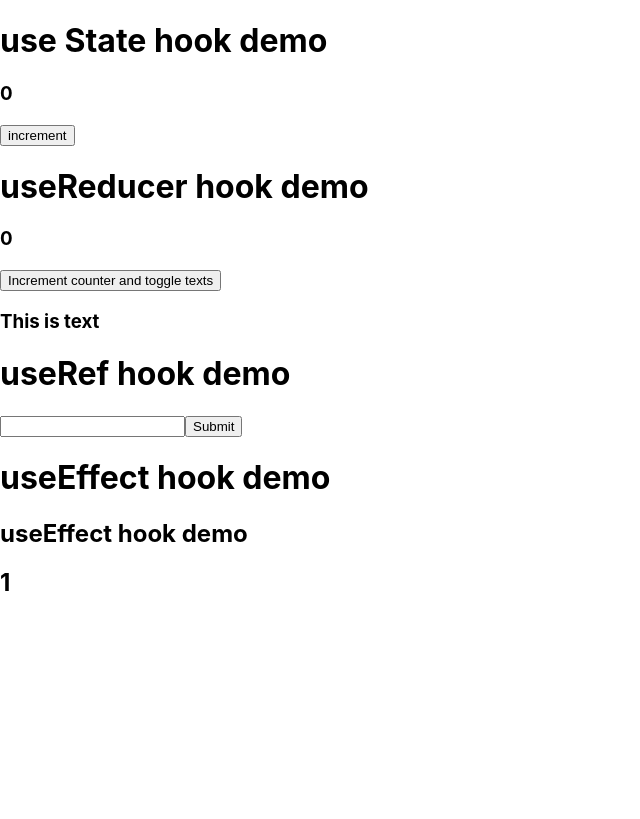
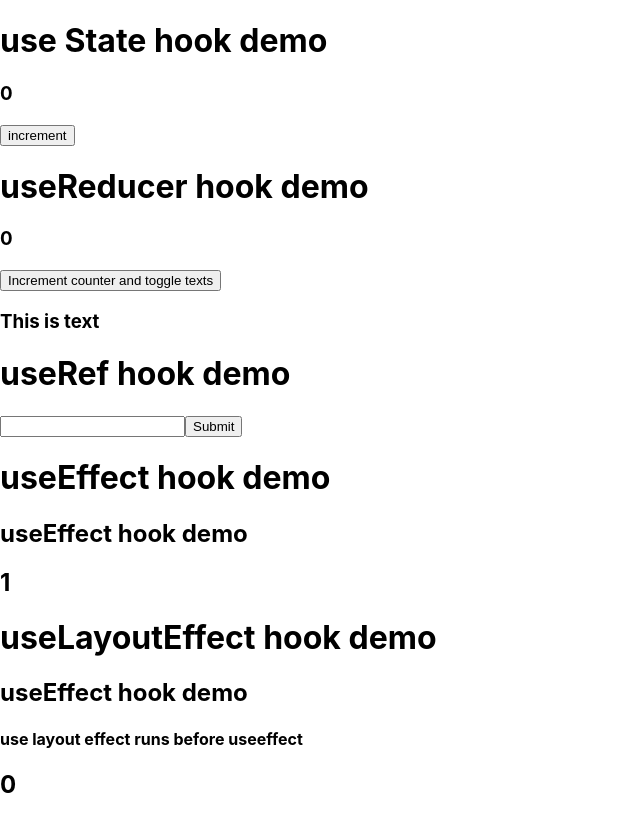
Before and after one commit to shrushti2000/React-Hooks, a React (Create React App) app: page / in a window 1280 px wide. Shown: the whole page, without its empty margins (0-640 px from the left). Built offline with nearby package versions, Linux system fonts and the light colour scheme.

Commit message:
feat: useLayout Effect hook

```diff
--- a/src/App.js
+++ b/src/App.js
@@ -4,6 +4,7 @@ import UseStateHook from './hooks/UseStateHook';
 import UserReducerHook from './hooks/UseReducerHook';
 import  UseRefHook  from './hooks/UseRefHook';
 import UseEffectHook from './hooks/UseEffectHook';
+import UseLayoutEffectHook from './hooks/UseLayoutEffect';
 
 function App() {
   return (
@@ -16,6 +17,8 @@ function App() {
   <UseRefHook/>
   <h1>useEffect hook demo</h1>
   <UseEffectHook/>
+  <h1>useLayoutEffect hook demo</h1>
+  <UseLayoutEffectHook/>
    </>
 
   );
--- /dev/null
+++ b/src/hooks/UseLayoutEffect.js
@@ -0,0 +1,27 @@
+import React, { useEffect, useLayoutEffect, useState } from "react"
+
+const UseLayoutEffectHook=()=>{
+    const [counter,setCounter]=useState(0);
+    console.log("before use layout effect")
+    useEffect(()=>{
+        console.log("useEffect runned")
+
+    })
+    useLayoutEffect(()=>{
+        console.log("use layout effect runned")
+    })
+
+     console.log("before useeffect")
+    useEffect(()=>{
+        console.log("useEffect runned")
+
+    })
+     console.log("after useeffect")
+    return(
+      <>
+        <h2>useEffect hook demo</h2>
+        <h4>use layout effect runs before useeffect</h4>
+        <h2>{counter}</h2></>
+    )
+}
+export default UseLayoutEffectHook;
```
